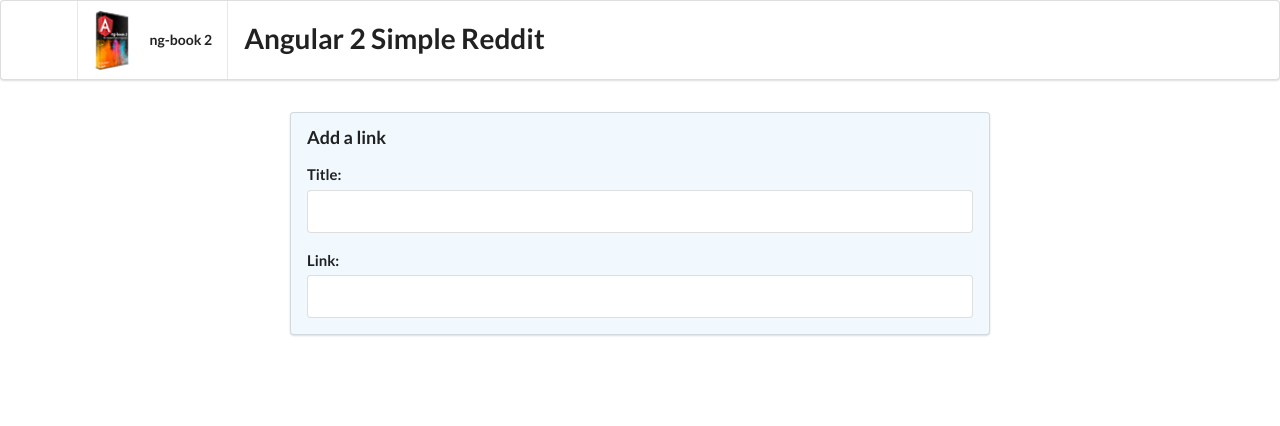
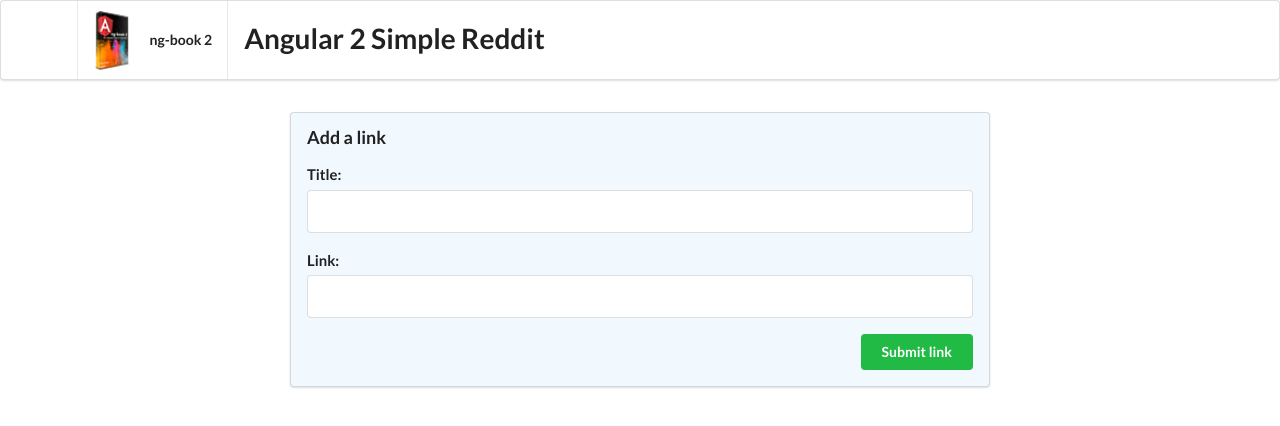
Before and after one commit to johnking2010/basic-angular-deploy, an Angular app: page / in a window 1280 px wide. Shown: the top 426 px of the page. Built offline with nearby package versions, Linux system fonts and the light colour scheme.

Commit message:
added submit button - unsure if correctly working here tho...

```diff
--- a/src/app/app.component.html
+++ b/src/app/app.component.html
@@ -4,10 +4,16 @@
 
   <div class="field">
     <label for="title">Title:</label>
-    <input name="title">
+    <input name="title" #newTitle>
   </div>
   <div class="field">
     <label for="link">Link:</label>
-    <input name="link">
+    <input name="link" #newLink>
   </div>
+
+  <!-- adding submit form button -->
+  <button (click)="addArticle(newTitle, newLink)"
+    class="ui positive right floated button">
+    Submit link
+  </button>
 </form>
```
